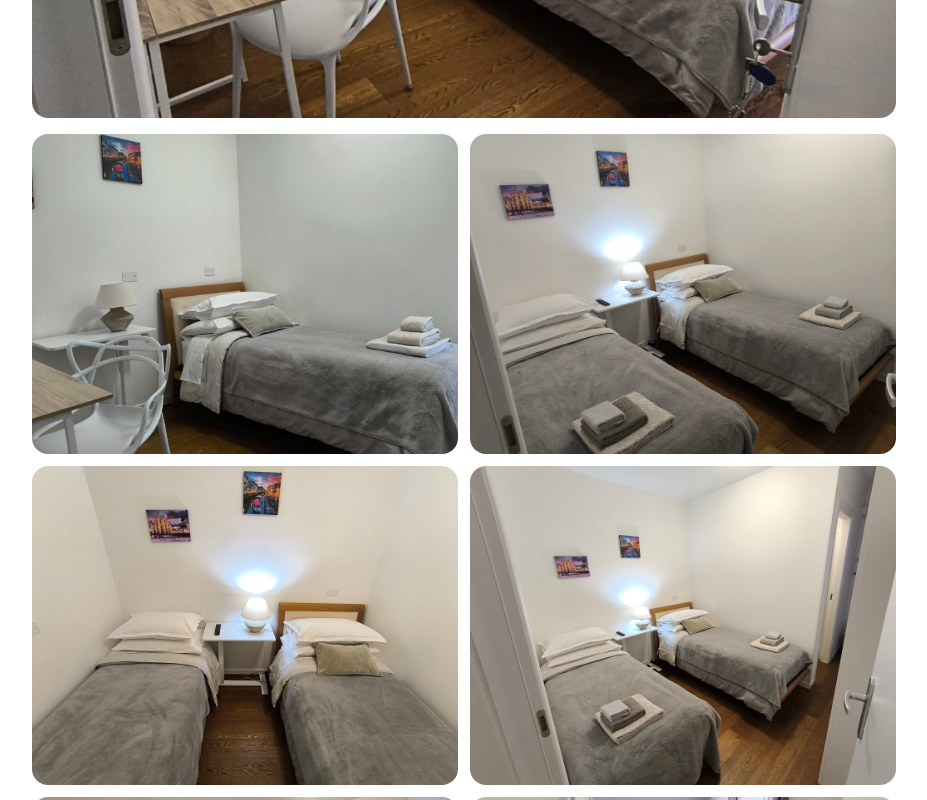
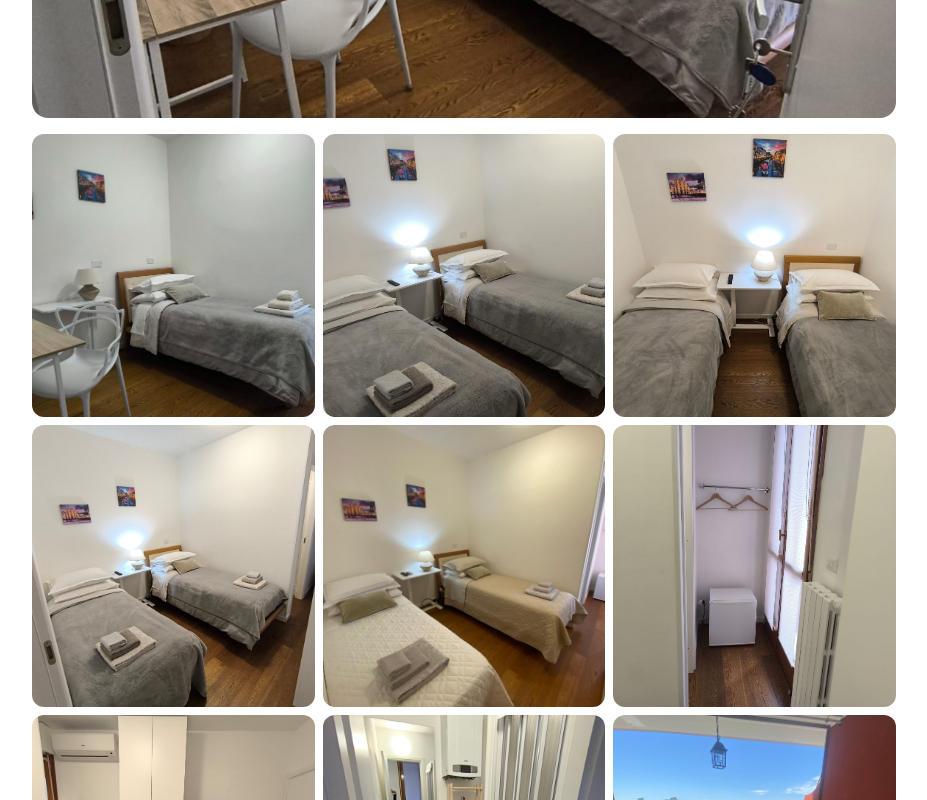
Before and after one commit to CasaAnia/sito-casaania, a Next.js app: page /camere/singola in a window 1280 px wide. Shown: the part 680-1480 px from the top of the page, without its empty margins (176-1103 px from the left). Built offline with nearby package versions, Linux system fonts and the light colour scheme.

Commit message:
Camera Amelia: galleria 3 colonne quadrata (prova)

```diff
--- a/app/camere/singola/page.tsx
+++ b/app/camere/singola/page.tsx
@@ -64,9 +64,9 @@ export default function CameraSingola() {
           <img src="/camere/singola/foto1.jpg" alt="Camera Singola" className="w-full h-full object-cover" />
         </div>
 
-        <div className="grid grid-cols-2 gap-3 mb-8">
+        <div className="grid grid-cols-3 gap-2 mb-8">
           {[2, 5, 3, 4, 6, 8, 7, 10, 11, 12].map(n => (
-            <div key={n} className="rounded-2xl overflow-hidden cursor-pointer" style={{ aspectRatio: '4/3' }}
+            <div key={n} className="rounded-xl overflow-hidden cursor-pointer" style={{ aspectRatio: '1/1' }}
               onClick={() => setLightbox(n)}>
               <img src={`/camere/singola/foto${n}.jpg`} alt={`Camera Singola ${n}`} className="w-full h-full object-cover" />
             </div>
```
